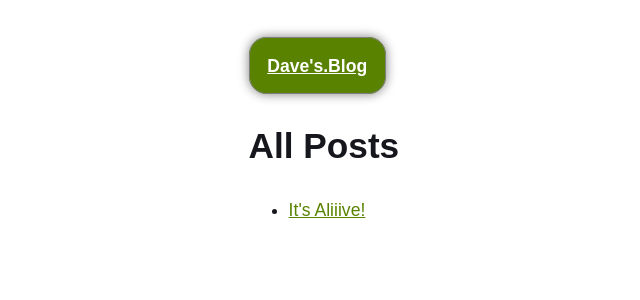
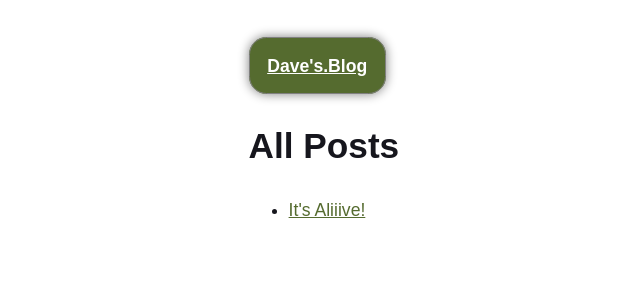
Before and after one commit to dchssr/dchssr.github.io, a Jekyll site: the page built from index.html, in a window 1280 px wide. Shown: the top 300 px of the page, without its empty margins (0-640 px from the left). Built offline with Jekyll 4.4.1, drawn with Linux system fonts in a browser that asks for light colours.

Commit message:
style: slightly more accessible colors
The olive green and orange-red may be a bit more muted.
I tinkered a bit with the LCH color space to find some with the same
lightness while being accessible enough.

Contrast for "darkolivegreen": 5.9:1
Contrast for #B82F00:          6.1:1

Both should suffice for WCAG-G18.
I need to keep looking for something more colorful while
aiming for 7:1 color contrast.
This may be harder when designing a dark mode.

```diff
--- a/assets/style.scss
+++ b/assets/style.scss
@@ -1,7 +1,7 @@
 ---
 ---
 $text-color: #16161d;           // Eigengrau
-$accent1: #598200;
+$accent1: darkolivegreen;
 
 body {
     font-family: sans-serif;
@@ -41,8 +41,7 @@
         }
 
         &:hover {
-            color: white;
-            background-color: orangered;
+            background-color: #b82f00;
         }
     }
 }
```
